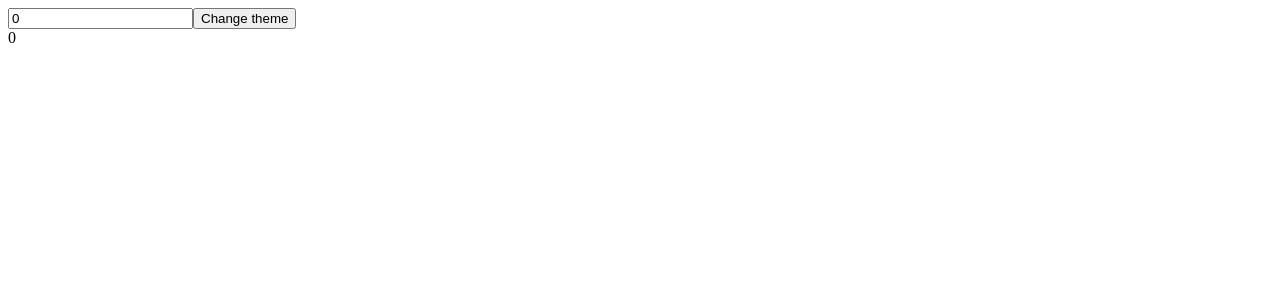
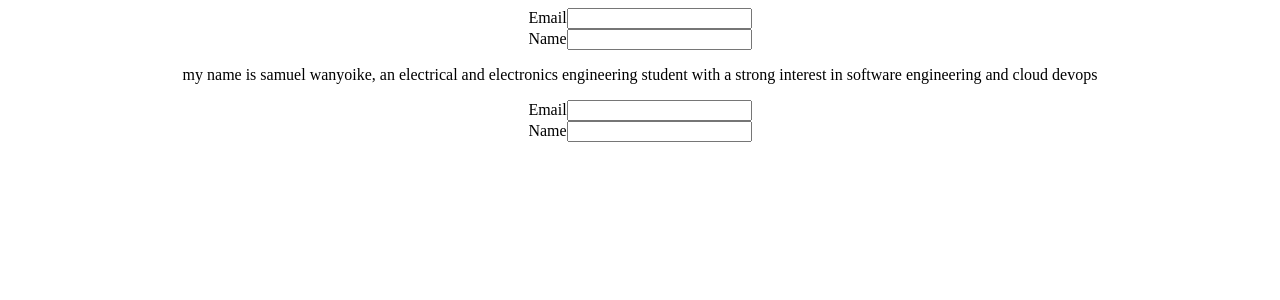
Before and after one commit to samuel-wanyoike/hooksreact, a React (Create React App) app: page / in a window 1280 px wide. Shown: the top 300 px of the page. Built offline with nearby package versions, Linux system fonts and the light colour scheme.

Commit message:
impliment useid hook

```diff
--- a/src/App.js
+++ b/src/App.js
@@ -1,42 +1,17 @@
-import { useEffect, useMemo, useState } from 'react';
+
 import './App.css';
+import { Emailform } from './Emailform';
 
 function App() {
-  const [number, setNumber] = useState(0);
-  const [dark, setDark] = useState(false);
-  //in this useMemo, in only calls the function inside when the number changes, stores the number in the memory
-  const doubleNumber = useMemo(() => {
-   return slowFunction(number)
-  }, [number])
-
-  //REFERENTIAL OF AN OBJECT OR ARRAY
-  //the useMemo is used to ensure the themestyle object does not change unless the dark variable changes.
-  //an object changes everytime it is rerendered hence in this case the object is only referred to when dark changes
-  const themeStyles = useMemo(() => {
-    return {
-      background: dark ? 'black' : 'white',
-      color: dark ? 'white' : 'black'
-    }
-  }, [dark])
-
-  useEffect(() => {
-    console.log('theme changed')
-  }, [themeStyles])
-
 
   return (
-    <div>
-      <input type='number' value={number} onChange={e => setNumber(parseInt(e.target.value))}/>
-      <button onClick={() => setDark(prevDark => !prevDark)}>Change theme</button>
-      <div style={themeStyles}>{doubleNumber}</div>
+    <div className="App">
+      <Emailform />
+      <p> my name is samuel wanyoike, an electrical and electronics engineering student with a strong interest in software engineering and cloud devops</p>
+
+      <Emailform />
     </div>
   );
 }
 
-const slowFunction = (num) => {
-  console.log('calling slow function');
-  for (let i = 0; i <=10; i++) {}
-  return num * 2
-}
-
 export default App;
--- /dev/null
+++ b/src/Emailform.js
@@ -0,0 +1,15 @@
+import { useId } from "react"
+
+export const Emailform = () => {
+
+    const id = useId();
+    return (
+        <div>
+            <label htmlFor={`${id}-email`}>Email</label>
+            <input type='email' id={`${id}-email`}/>
+            <br />
+            <label htmlFor={`${id}-name`}>Name</label>
+            <input type='email' id={`${id}-name`}/>
+        </div>
+    )
+}
```
